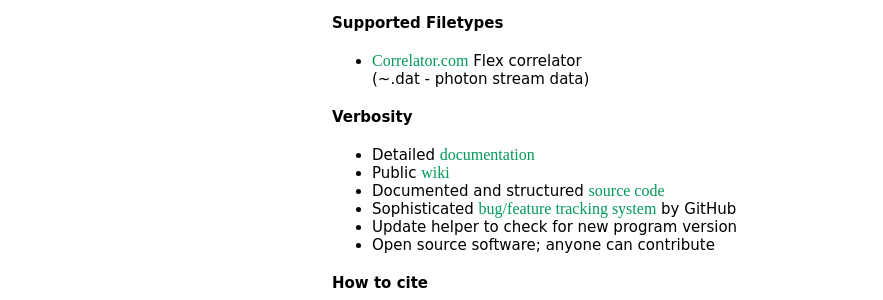
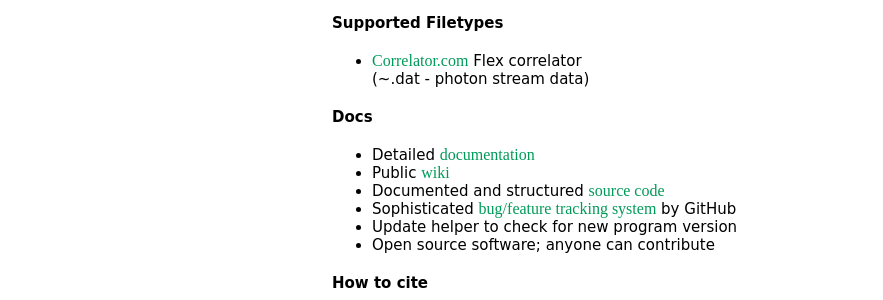
Before and after one commit to FCS-analysis/PyScanFCS, a Jekyll site: the page built from index.html, in a window 1280 px wide and 900 px high. Shown: the part 300-600 px from the top of the window, without its empty margins (208-1091 px from the left). Built offline with Jekyll 4.4.1, drawn with Linux system fonts in a browser that asks for light colours.

Commit message:
docs name

```diff
--- a/_includes/body.md
+++ b/_includes/body.md
@@ -16,7 +16,7 @@ algorithm. The obtained correlation curves can be evaluated using
 - [Correlator.com](http://correlator.com/) Flex correlator
   (~.dat - photon stream data)
 
-#### Verbosity
+#### Docs
 - Detailed [documentation](https://github.com/paulmueller/PyScanFCS/raw/master/PyScanFCS_doc.pdf)
 - Public [wiki](https://github.com/paulmueller/PyScanFCS/wiki)
 - Documented and structured [source code](https://github.com/paulmueller/PyScanFCS/tree/master/src)
```
